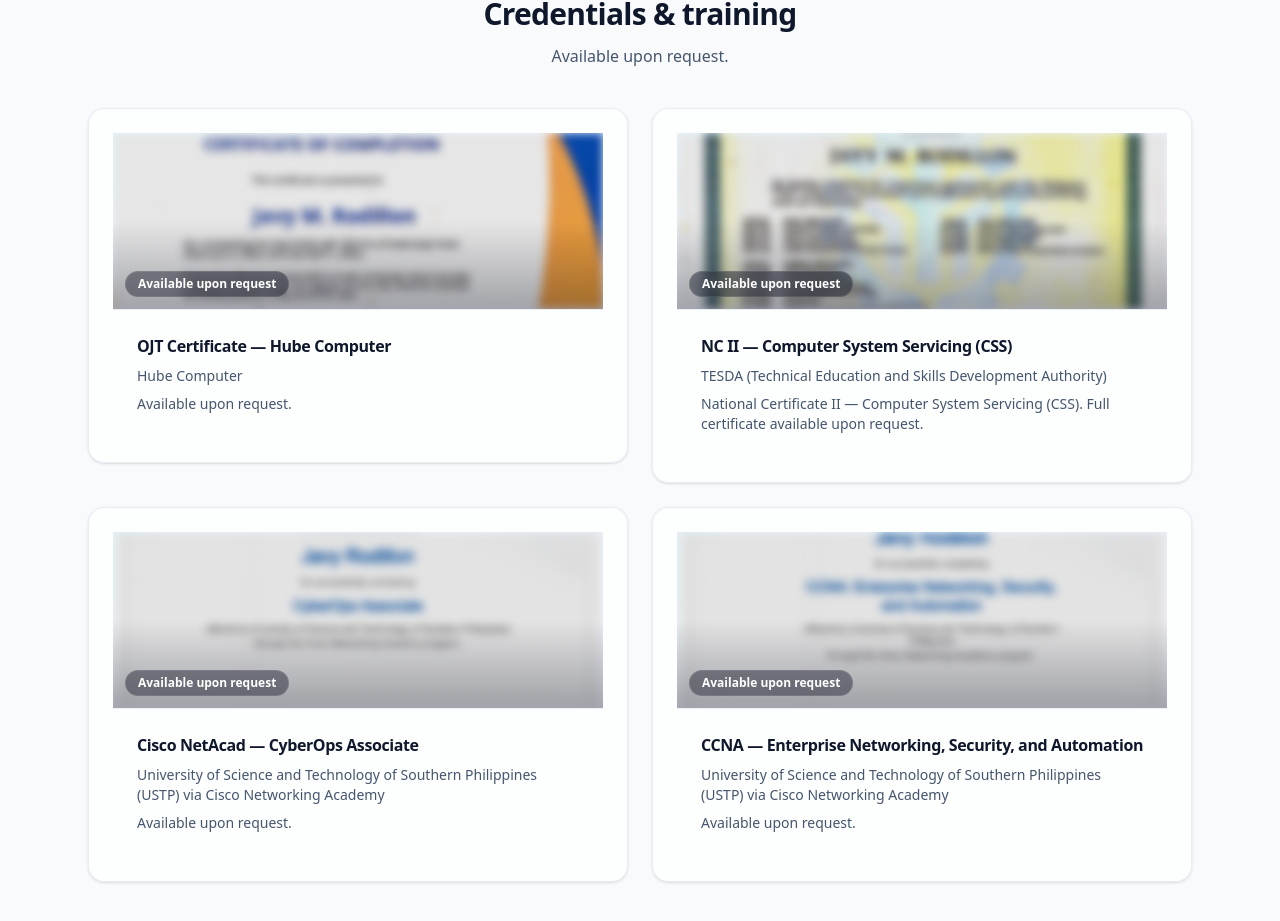
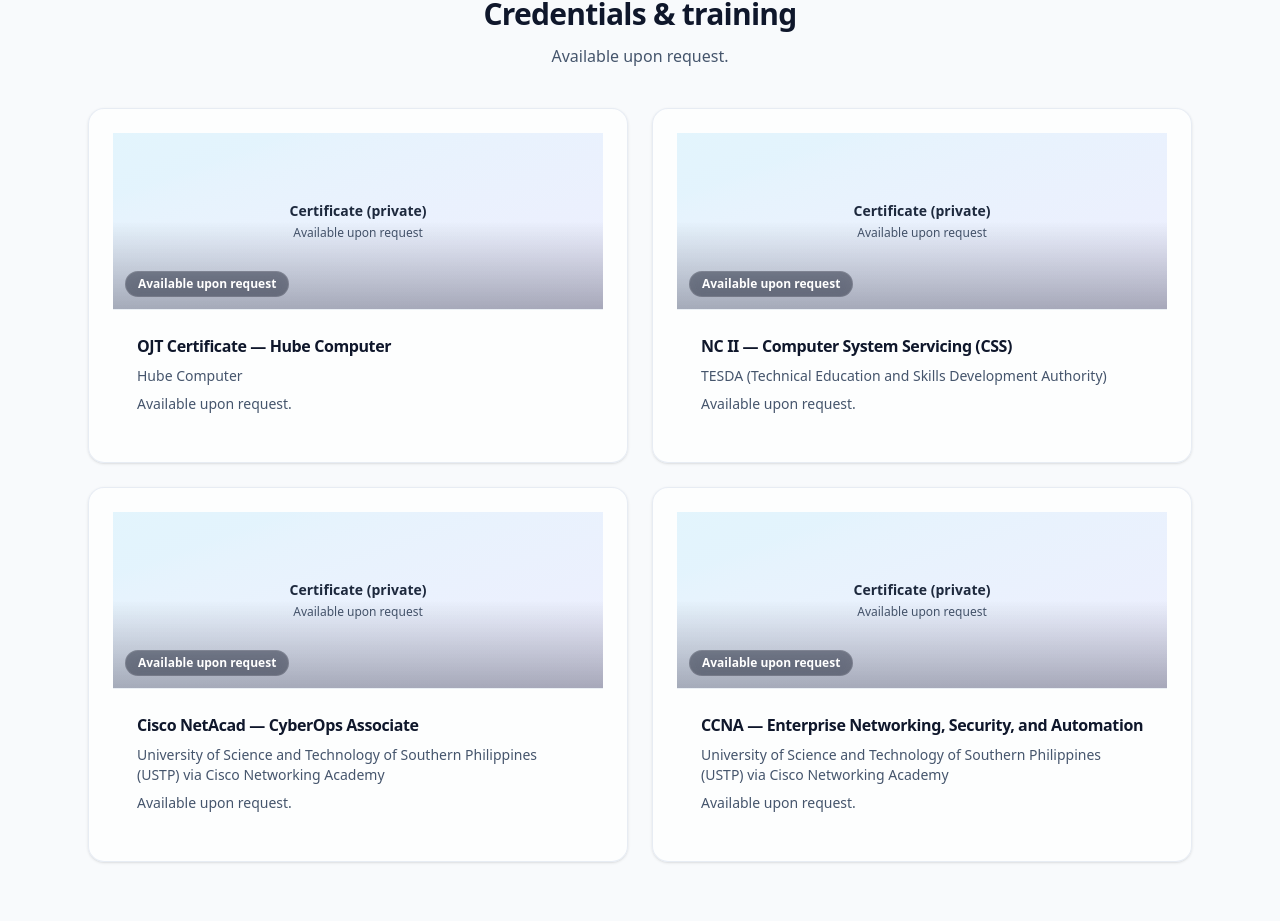
Before and after one commit to RvnXcnnrr/JMRP, a React (Vite) app: page / in a window 1280 px wide. Shown: the part 3189-4110 px from the top of the page. Built offline with nearby package versions, Linux system fonts and the light colour scheme.

Commit message:
feat: enhance CertificationCard to handle sensitive certificates and add Netlify configuration

```diff
--- a/src/components/CertificationCard.tsx
+++ b/src/components/CertificationCard.tsx
@@ -126,6 +126,27 @@
             </button>
           )}
         </div>
+      ) : isSensitive ? (
+        <div className="border-b border-slate-200/70 dark:border-white/10">
+          <div className="relative h-44 w-full overflow-hidden bg-gradient-to-br from-sky-500/10 to-indigo-500/10">
+            <div className="grid h-full w-full place-items-center">
+              <div className="text-center">
+                <p className="text-sm font-semibold text-slate-800 dark:text-slate-100">Certificate (private)</p>
+                <p className="mt-1 text-xs text-slate-600 dark:text-slate-300">Available upon request</p>
+              </div>
+            </div>
+
+            <div
+              aria-hidden="true"
+              className="pointer-events-none absolute inset-0 bg-gradient-to-t from-slate-950/30 via-transparent to-transparent dark:from-slate-950/40"
+            />
+            <div className="absolute bottom-3 left-3 right-3">
+              <p className="inline-flex items-center gap-2 rounded-full border border-white/10 bg-slate-950/40 px-3 py-1 text-xs font-semibold text-white backdrop-blur">
+                Available upon request
+              </p>
+            </div>
+          </div>
+        </div>
       ) : (
         <div
           className="h-44 w-full border-b border-slate-200/70 bg-gradient-to-br from-sky-500/10 to-indigo-500/10 dark:border-white/10"
--- a/src/data/portfolio.ts
+++ b/src/data/portfolio.ts
@@ -103,32 +103,24 @@
     title: 'OJT Certificate — Hube Computer',
     issuer: 'Hube Computer',
     notes: 'Available upon request.',
-    imageSrc: '/assets/certificates/hube-ojt.jpg',
-    imageAlt: 'Hube Computer OJT certificate',
     isSensitive: true,
   },
   {
     title: 'NC II — Computer System Servicing (CSS)',
     issuer: 'TESDA (Technical Education and Skills Development Authority)',
-    notes: 'National Certificate II — Computer System Servicing (CSS). Full certificate available upon request.',
-    imageSrc: '/assets/certificates/ncii-css.jpg',
-    imageAlt: 'NC II Computer System Servicing (blurred)',
+    notes: 'Available upon request.',
     isSensitive: true,
   },
   {
     title: 'Cisco NetAcad — CyberOps Associate',
     issuer: 'University of Science and Technology of Southern Philippines (USTP) via Cisco Networking Academy',
     notes: 'Available upon request.',
-    imageSrc: '/assets/certificates/cyberops-associate.png',
-    imageAlt: 'Cisco Networking Academy CyberOps Associate certificate',
     isSensitive: true,
   },
   {
     title: 'CCNA — Enterprise Networking, Security, and Automation',
     issuer: 'University of Science and Technology of Southern Philippines (USTP) via Cisco Networking Academy',
     notes: 'Available upon request.',
-    imageSrc: '/assets/certificates/ccna-ensa.png',
-    imageAlt: 'CCNA Enterprise Networking, Security, and Automation certificate',
     isSensitive: true,
   },
 ]
```
Also changed, not shown: 2 other files (tests, documents, lock files or other folders).
